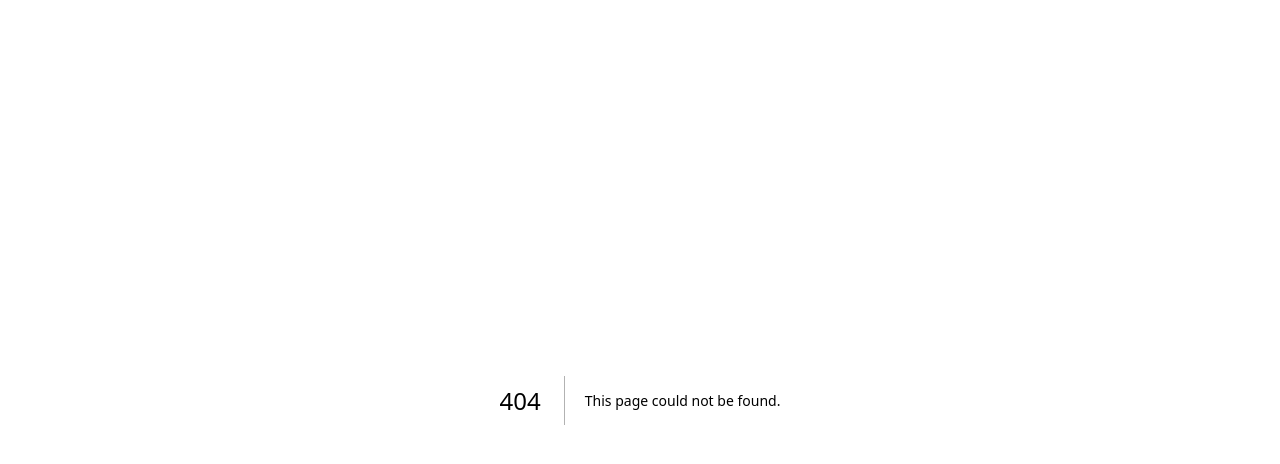
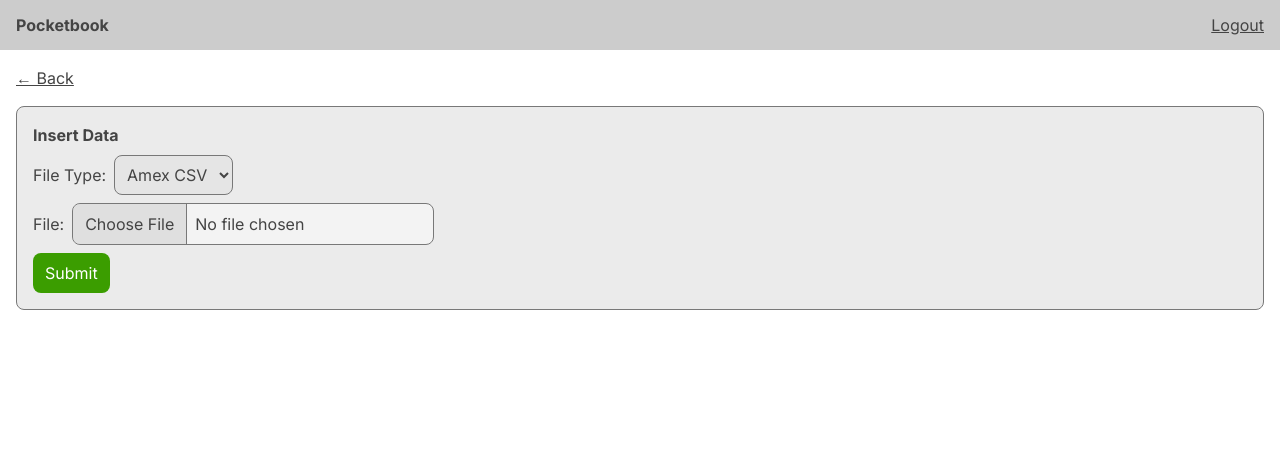
Before and after one commit to binderb/pocketbook, a Next.js app: page /insert in a window 1280 px wide. Before the commit this address had no page. Shown: the top 464 px of the page. Built offline with nearby package versions, Linux system fonts and the light colour scheme.

Commit message:
Begin creating basic ledger upload interface.

```diff
--- a/package.json
+++ b/package.json
@@ -9,10 +9,13 @@
     "lint": "next lint"
   },
   "dependencies": {
+    "csv": "^6.3.5",
     "next": "14.0.1",
     "pocketbase": "^0.19.0",
     "react": "^18",
-    "react-dom": "^18"
+    "react-dom": "^18",
+    "react-icons": "^4.11.0",
+    "react-toastify": "^9.1.3"
   },
   "devDependencies": {
     "@types/node": "^20",
--- a/src/app/actions.ts
+++ b/src/app/actions.ts
@@ -1,8 +1,45 @@
 'use server';
+import pb from "@/lib/pocketbase";
+import { revalidatePath } from "next/cache";
 import { cookies } from "next/headers";
 import { redirect } from "next/navigation";
+import * as csv from 'csv/sync';
 
 export async function logout () {
   cookies().delete('pb_auth');
   redirect('/login');
 }
+
+export async function insert (formData:FormData) {
+  try {
+    const file = formData.get('file') as File;
+    const fileContents = await file.text();
+    const data = csv.parse(fileContents);
+
+    const filetype = formData.get('filetype') as string;
+    let entriesToAdd = [];
+    if (filetype === 'amex') {
+      entriesToAdd = data.map((row:string[])=> ({
+        date: row[0],
+      }));
+    }
+
+    console.log(entriesToAdd);
+
+    // const fileContents = fs.readFileSync(file,);
+
+
+    // const folio = await pb.collection('Folios').getFirstListItem(`name="${formData.get('folio')}"`);
+    // console.log(folio);
+    // const newImage = await pb.collection('Images').create({
+    //   image: formData.get('file'),
+    //   title: formData.get('title'),
+    //   description: formData.get('description')
+    // });
+    // const updatedFolio = await pb.collection('Folios').update(folio.id,{'images+':newImage.id});
+  } catch (err:any) {
+    revalidatePath('/admin');
+    throw err;
+  }
+
+}
--- /dev/null
+++ b/src/app/components/FormSubmitButton.tsx
@@ -0,0 +1,23 @@
+'use client';
+import { useFormStatus } from "react-dom";
+
+export default function FormSubmitButton () {
+  const { pending } = useFormStatus();
+
+  return (
+    <>
+    <button className='primary-button' disabled={pending}>
+      {pending ? (
+        <>
+          Submitting...
+        </>
+      ):(
+        <>
+          Submit
+        </>
+      )}
+    </button>
+    </>
+  );
+
+}
--- /dev/null
+++ b/src/app/components/InsertForm.tsx
@@ -0,0 +1,57 @@
+'use client';
+import { useFormStatus } from "react-dom";
+import { Flip, toast, ToastContainer } from 'react-toastify';
+import "react-toastify/dist/ReactToastify.css";
+import { insert } from "../actions";
+import FormSubmitButton from "./FormSubmitButton";
+
+export default function InsertForm () {
+  const { pending } = useFormStatus();
+
+  const notify = (type:string,message:string) => {
+    if (type === 'success') toast.success(message,{
+      transition: Flip,
+      position: toast.POSITION.TOP_RIGHT,
+      hideProgressBar: true,
+    });
+    if (type === 'error') toast.error(message,{
+      transition: Flip,
+      position: toast.POSITION.TOP_RIGHT,
+      hideProgressBar: true,
+    });
+
+  }
+
+  async function handleInsert (formData:FormData) {
+    try {
+      await insert(formData);
+      notify('success','Success!');
+    } catch (e:any) {
+      notify('error','Something went wrong!');
+    }
+
+  }
+
+  return (
+    <>
+    <form className='box' action={handleInsert}>
+      <h1>Insert Data</h1>
+      <div className='flex items-center gap-2'>
+        File Type:
+        <select className='std-input' name='filetype'>
+          <option value='amex'>Amex CSV</option>
+        </select>
+      </div>
+      <div className='flex items-center gap-2'>
+        File:
+        <input type='file' name='file' className='std-upload' />
+      </div>
+      <div className='flex items-center gap-2'>
+      <FormSubmitButton />
+      </div>
+    </form>
+    <ToastContainer />
+    </>
+  );
+
+}
--- a/src/app/components/Nav.tsx
+++ b/src/app/components/Nav.tsx
@@ -5,7 +5,7 @@ export default function Nav () {
 
   return (
     <>
-    <nav className='fixed mb-[70px] bg-secondarylight text-dark px-4 w-full h-[50px] flex items-center justify-between'>
+    <nav className='bg-secondarylight text-dark px-4 w-full h-[50px] flex items-center justify-between'>
       <div className='font-bold'>Pocketbook</div>
       <button className='underline duration-200 transition-colors hover:text-secondaryhighlight' onClick={() => logout()}>Logout</button>
     </nav>
--- a/src/app/globals.css
+++ b/src/app/globals.css
@@ -11,10 +11,30 @@
   --secondarylight: 204, 204, 204;
 }
 
+h1 {
+  @apply font-bold text-dark text-[16px];
+}
+
 .primary-button {
-  @apply rounded-lg bg-primary text-white px-3 py-2 hover:bg-primaryhighlight duration-200
+  @apply rounded-lg bg-primary text-white px-3 py-2 hover:bg-primaryhighlight duration-200 flex items-center gap-2
+}
+
+.std-link {
+  @apply text-dark underline hover:text-secondary
 }
 
 .std-input {
-  @apply rounded-lg p-2 bg-white/20 border border-secondary
+  @apply rounded-lg p-2 bg-secondarylight/20 border border-secondary
 }
+
+.std-upload {
+  @apply bg-white/40 p-[8px] rounded-lg border border-secondary
+}
+
+input::file-selector-button.std-upload {
+  @apply p-2 px-3 m-[-9px] mr-2 rounded-md rounded-r-none border-solid cursor-pointer bg-secondarylight/50 border-secondary hover:bg-secondarylight/20 border-[1px] duration-200 text-dark
+}
+
+.box {
+  @apply p-4 rounded-lg bg-secondarylight/40 border border-secondary flex flex-col gap-2 text-dark
+}
--- /dev/null
+++ b/src/app/insert/page.tsx
@@ -0,0 +1,20 @@
+import Link from "next/link";
+import Nav from "../components/Nav";
+import pb from "@/lib/pocketbase";
+import InsertForm from "../components/InsertForm";
+
+
+export default async function Insert () {
+
+  return (
+    <>
+      <Nav />
+      <main className='p-4 flex flex-col'>
+        <section className='flex pb-4'>
+          <Link className='std-link' href='/'>&larr; Back</Link>
+        </section>
+        <InsertForm />
+      </main>
+    </>
+  );
+}
--- a/src/app/layout.tsx
+++ b/src/app/layout.tsx
@@ -1,12 +1,13 @@
 import type { Metadata } from 'next'
 import { Inter } from 'next/font/google'
 import './globals.css'
+import Nav from './components/Nav'
 
 const inter = Inter({ subsets: ['latin'] })
 
 export const metadata: Metadata = {
-  title: 'Create Next App',
-  description: 'Generated by create next app',
+  title: 'Pocketbook',
+  description: 'A simple ledger and budget planning tool.',
 }
 
 export default function RootLayout({
@@ -16,7 +17,9 @@ export default function RootLayout({
 }) {
   return (
     <html lang="en">
-      <body className={inter.className}>{children}</body>
+      <body className={inter.className}>
+        {children}
+      </body>
     </html>
   )
 }
--- a/src/app/page.tsx
+++ b/src/app/page.tsx
@@ -1,10 +1,23 @@
 import Image from 'next/image'
 import Nav from './components/Nav'
+import Link from 'next/link'
+import { FaPlus } from 'react-icons/fa';
+
 
 export default function Home() {
   return (
     <>
     <Nav />
+    <main className='p-4 flex flex-col'>
+      <section className='flex'>
+        <Link className='primary-button' href='/insert'>
+          <FaPlus />
+          Add Data
+        </Link>
+      </section>
+
+    </main>
+
     </>
   )
 }
```
Also changed, not shown: 1 other file (tests, documents, lock files or other folders).
